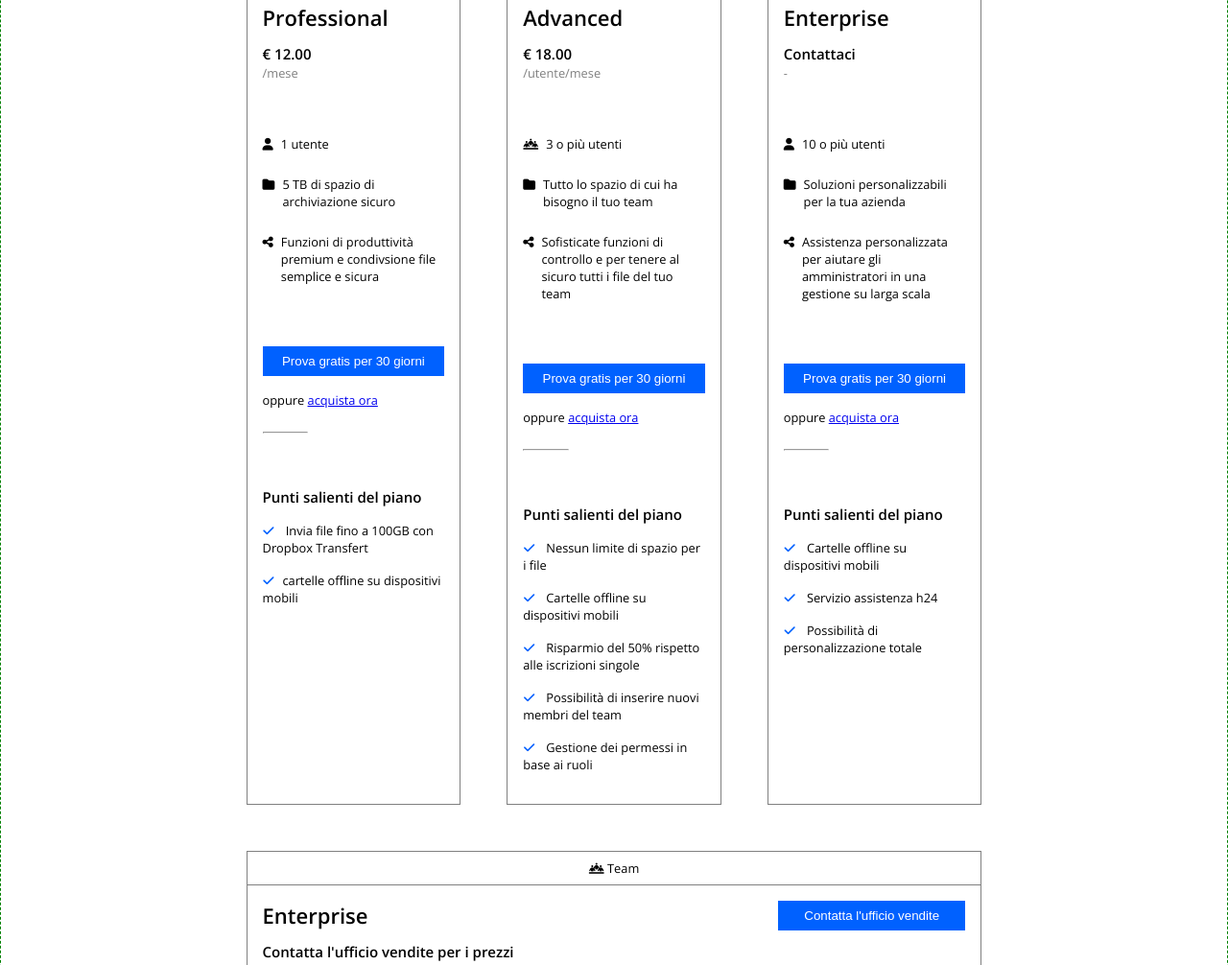
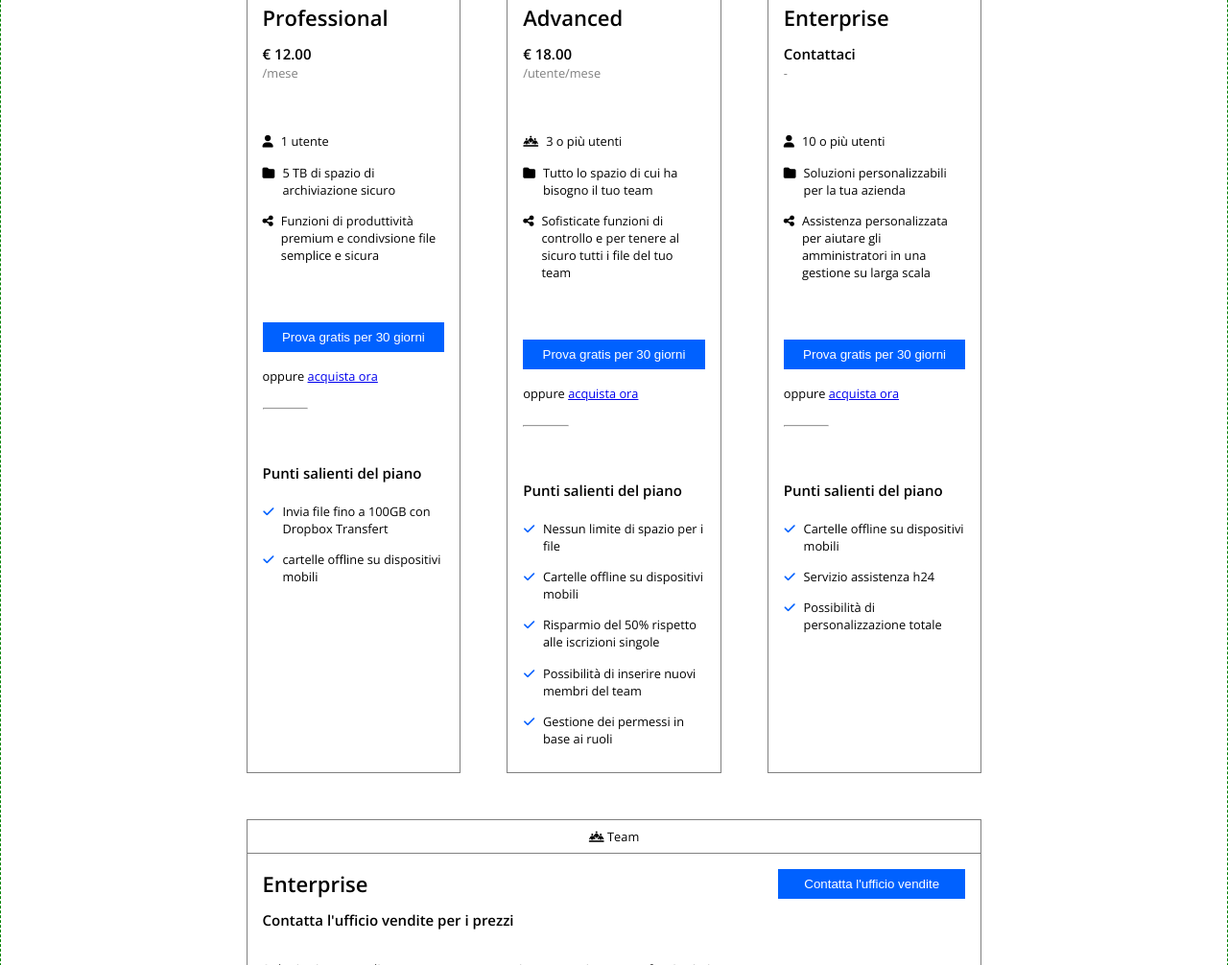
Before and after one commit to Francesca-Barcella/htmlcss-dropbox, a plain HTML site: page index.html in a window 1280 px wide. Shown: the part 935-1941 px from the top of the page at 96% size. Drawn offline with nearby package versions, Linux system fonts and the light colour scheme.

Commit message:
region piani business completed

```diff
--- a/css/style.css
+++ b/css/style.css
@@ -266,48 +266,51 @@ h1 {
     padding: 1rem 1rem;
 }
 
-.card .service,
-.card .cta,
-.card .punti_salienti {
+.piani_business .service,
+.piani_business .cta,
+.piani_business .punti_salienti {
     font-size: 0.8rem;
 }
 
-.card .pricing div {
+.pricing div {
     color: var(--db-dark-lite);
     font-size: 0.8rem;
     margin-top: 0.1rem;
 }
 
-.card .service {
+.service {
     margin: 3rem 0;
 }
 
-.card .service div {
-    margin: 0.5rem 0;
+.service div {
+    margin: 0.3rem 0;
 }
 
-.card .cta {
+.cta {
     padding: 0.5rem 0;
 }
 
-.card .btn {
+.piani_business .btn {
     width: 100%;
     margin-bottom: 1rem;
 }
 
-.card hr {
+.piani_business hr {
     margin-top: 1.5rem;
     margin-bottom: 2rem;
     width: 25%;
     color: var(--db-dark-lite);
 }
 
-.card .punti_salienti h4,
-.card .punti_salienti li {
+.punti_salienti h4 {
     margin: 1rem 0;
 }
 
-.card .punti_salienti i {
+.punti_salienti div {
+    margin: 0.3rem 0;
+}
+
+.punti_salienti i {
     color: var(--db-btn);
 }
 
--- a/index.html
+++ b/index.html
@@ -101,10 +101,14 @@
                         </div>
                         <div class="punti_salienti">
                             <h4> Punti salienti del piano</h4>
-                            <ul>
-                                <li><i class="fa-solid fa-check"></i> Invia file fino a 100GB con Dropbox Transfert</li>
-                                <li><i class="fa-solid fa-check"></i>cartelle offline su dispositivi mobili</li>
-                            </ul>
+                            <div class="d_flex">
+                                <div><i class="fa-solid fa-check"></i></div>
+                                <div>Invia file fino a 100GB con Dropbox Transfert</div>
+                            </div>
+                            <div class="d_flex">
+                                <div><i class="fa-solid fa-check"></i></div>
+                                <div>cartelle offline su dispositivi mobili</div>
+                            </div>
                         </div>
                     </div>
                 </div>
@@ -140,15 +144,26 @@
                         </div>
                         <div class="punti_salienti">
                             <h4> Punti salienti del piano</h4>
-                            <ul>
-                                <li><i class="fa-solid fa-check"></i> Nessun limite di spazio per i file</li>
-                                <li><i class="fa-solid fa-check"></i> Cartelle offline su dispositivi mobili</li>
-                                <li><i class="fa-solid fa-check"></i> Risparmio del 50% rispetto alle iscrizioni singole
-                                </li>
-                                <li><i class="fa-solid fa-check"></i> Possibilit&#224; di inserire nuovi membri del team
-                                </li>
-                                <li><i class="fa-solid fa-check"></i> Gestione dei permessi in base ai ruoli</li>
-                            </ul>
+                            <div class="d_flex">
+                                <div><i class="fa-solid fa-check"></i></div>
+                                <div>Nessun limite di spazio per i file</div>
+                            </div>
+                            <div class="d_flex">
+                                <div><i class="fa-solid fa-check"></i></div>
+                                <div>Cartelle offline su dispositivi mobili</div>
+                            </div>
+                            <div class="d_flex">
+                                <div><i class="fa-solid fa-check"></i></div>
+                                <div>Risparmio del 50% rispetto alle iscrizioni singole</div>
+                            </div>
+                            <div class="d_flex">
+                                <div><i class="fa-solid fa-check"></i></div>
+                                <div>Possibilit&#224; di inserire nuovi membri del team</div>
+                            </div>
+                            <div class="d_flex">
+                                <div><i class="fa-solid fa-check"></i></div>
+                                <div>Gestione dei permessi in base ai ruoli</div>
+                            </div>
                         </div>
                     </div>
                 </div>
@@ -184,12 +199,18 @@
                         </div>
                         <div class="punti_salienti">
                             <h4> Punti salienti del piano</h4>
-                            <ul>
-                                <li><i class="fa-solid fa-check"></i> Cartelle offline su dispositivi mobili</li>
-                                <li><i class="fa-solid fa-check"></i> Servizio assistenza h24</li>
-                                <li><i class="fa-solid fa-check"></i> Possibilit&#224; di personalizzazione totale</li>
-
-                            </ul>
+                            <div class="d_flex">
+                                <div><i class="fa-solid fa-check"></i></div>
+                                <div>Cartelle offline su dispositivi mobili</div>
+                            </div>
+                            <div class="d_flex">
+                                <div><i class="fa-solid fa-check"></i></div>
+                                <div>Servizio assistenza h24</div>
+                            </div>
+                            <div class="d_flex">
+                                <div><i class="fa-solid fa-check"></i></div>
+                                <div>Possibilit&#224; di personalizzazione totale</div>
+                            </div>
                         </div>
                     </div>
                 </div>
```
